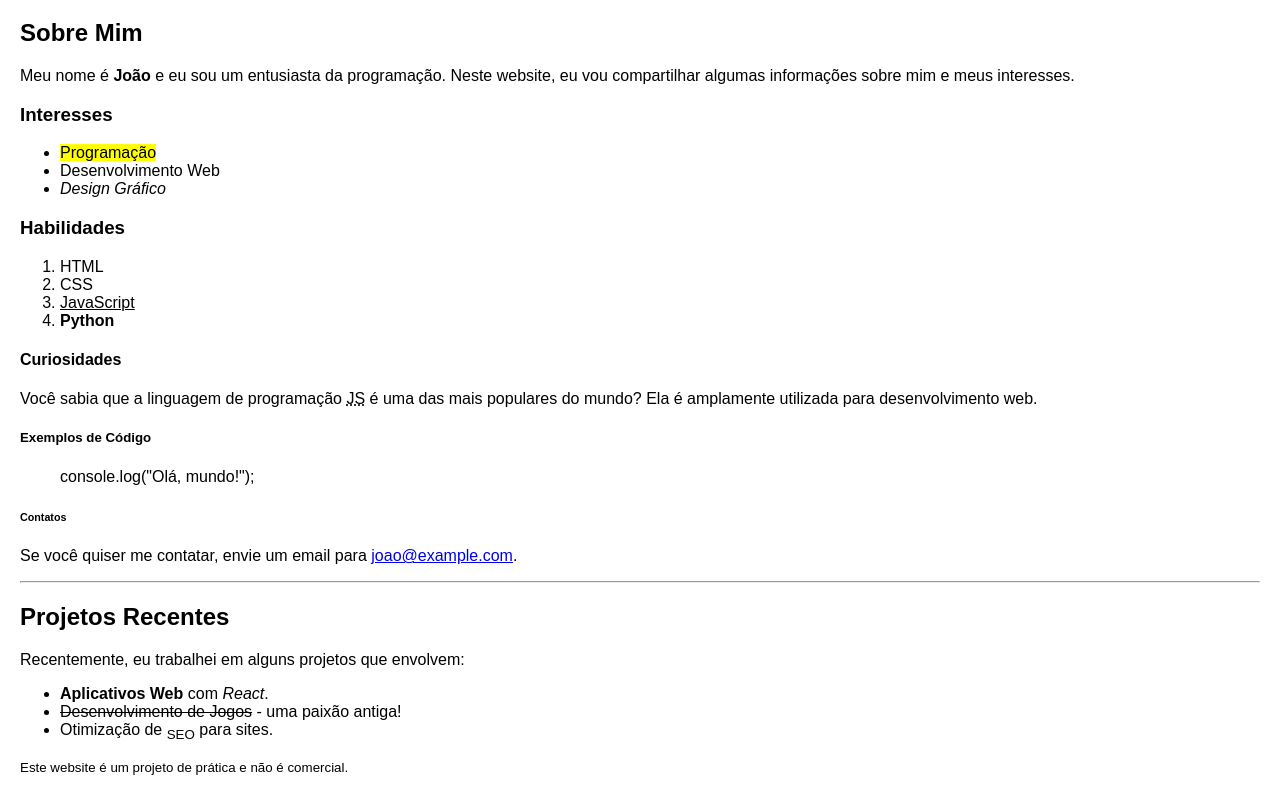
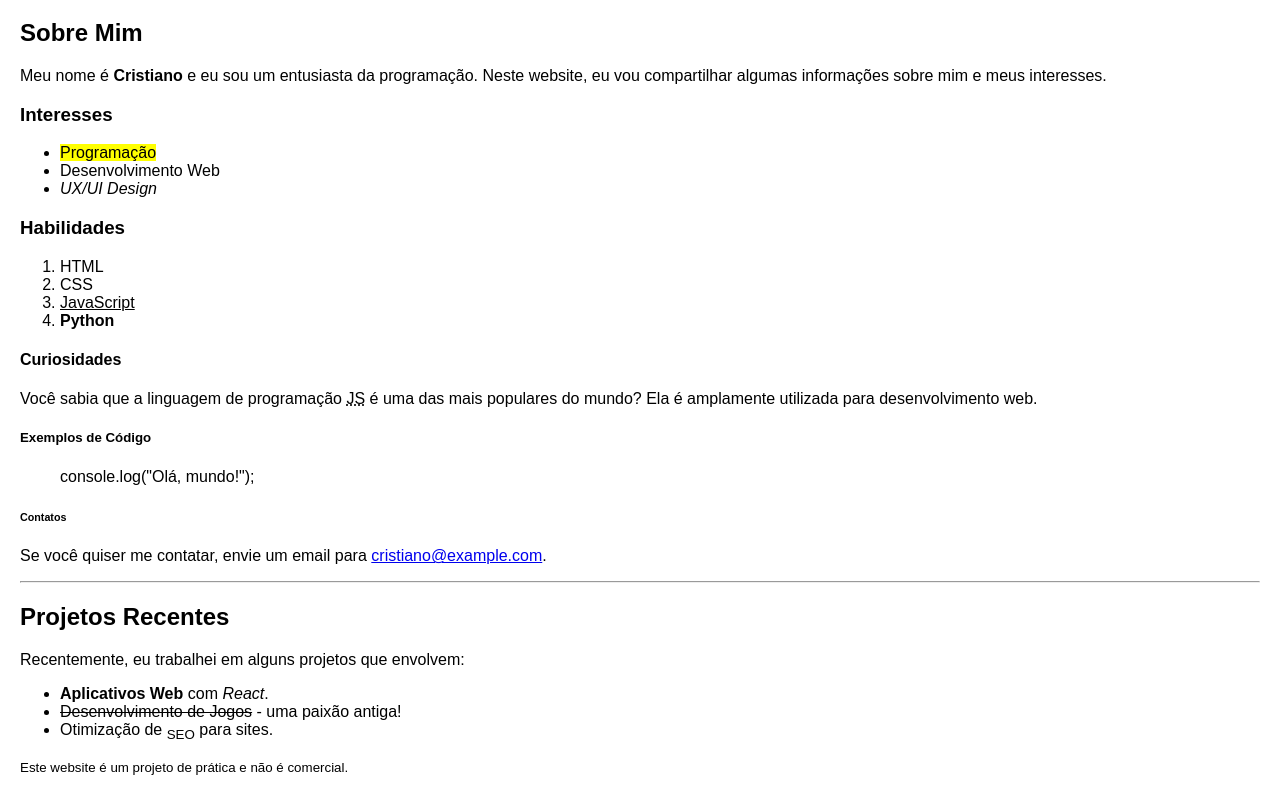
Before and after one commit to crispenna123/Desafio-Criando-Uma-pagina-HTML, a plain HTML site: page index.html in a window 1280 px wide. Shown: the part 61-857 px from the top of the page. Drawn offline with Linux system fonts and the light colour scheme.

Commit message:
Update index.html

```diff
--- a/index.html
+++ b/index.html
@@ -16,13 +16,13 @@
     <h1>Bem-vindo ao Meu Website</h1>
 
     <h2>Sobre Mim</h2>
-    <p>Meu nome é <strong>João</strong> e eu sou um entusiasta da programação. Neste website, eu vou compartilhar algumas informações sobre mim e meus interesses.</p>
+    <p>Meu nome é <strong>Cristiano</strong> e eu sou um entusiasta da programação. Neste website, eu vou compartilhar algumas informações sobre mim e meus interesses.</p>
 
     <h3>Interesses</h3>
     <ul>
         <li><mark>Programação</mark></li>
         <li>Desenvolvimento Web</li>
-        <li><i>Design Gráfico</i></li>
+        <li><i>UX/UI Design</i></li>
     </ul>
 
     <h3>Habilidades</h3>
@@ -42,7 +42,7 @@
     </blockquote>
 
     <h6>Contatos</h6>
-    <p>Se você quiser me contatar, envie um email para <a href="mailto:joao@example.com">joao@example.com</a>.</p>
+    <p>Se você quiser me contatar, envie um email para <a href="mailto:cristiano@example.com">cristiano@example.com</a>.</p>
 
     <hr>
 
```
